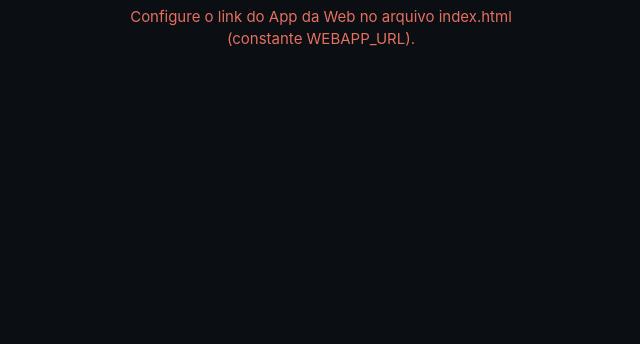
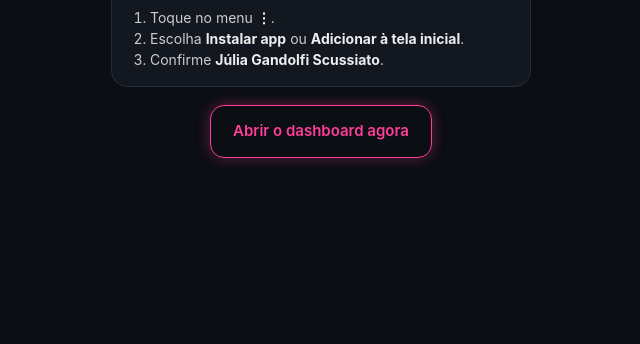
Before and after one commit to juliagscussiato/Dashboard-Julia, a plain HTML site: page index.html in a window 1280 px wide. Shown: the part 456-800 px from the top of the page, without its empty margins (319-959 px from the left). Drawn offline with Linux system fonts and the light colour scheme.

Commit message:
Update index.html

```diff
--- a/index.html
+++ b/index.html
@@ -58,7 +58,7 @@
 </main>
 <script>
   // ⬇️ Cole aqui o link do App da Web (Implantar → Gerenciar implantações → URL que termina em /exec)
-  const WEBAPP_URL = 'COLE_AQUI_O_LINK_QUE_TERMINA_EM_/exec';
+  const WEBAPP_URL = 'https://script.google.com/macros/s/AKfycby2vk6s809t10_hYGaAzAxgsYuw76G-fcc3ww1hgWwlJlo7hxQ4Xbfr2gZ9CpFuy7SK/exec';
 
   const configurado = /^https:\/\/script\.google\.com\/.+\/exec/.test(WEBAPP_URL);
   const instalado = window.matchMedia('(display-mode: standalone)').matches || window.navigator.standalone === true || new URLSearchParams(location.search).has('app');
```
